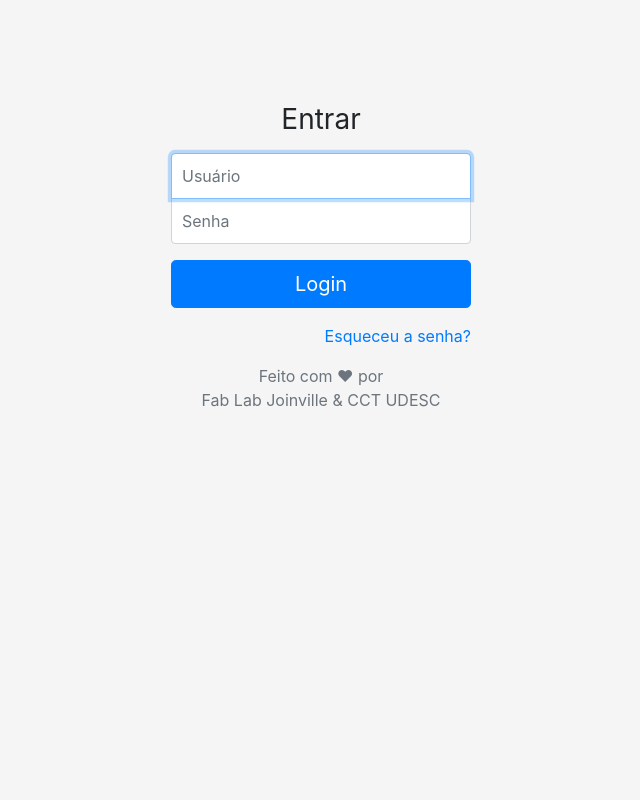
After one commit to kammradt/covid-sc, a Django app: template templates/registration/login.html in a window 1280 px wide. The commit adds this page. Shown: the whole page, without its empty margins (319-959 px from the left). Run offline with Django 3.2, Linux system fonts and the light colour scheme; the template is opened without the code that fills it, so the values that code supplies are empty; some libraries are stand-ins or nearby versions.

Commit message:
Add base templates for registration and login forms (#25)
Co-authored-by: Alan Fachini <alfakini@gmail.com>

```diff
--- a/covid_sc/urls.py
+++ b/covid_sc/urls.py
@@ -14,10 +14,12 @@ Including another URLconf
     2. Add a URL to urlpatterns:  path('blog/', include('blog.urls'))
 """
 from django.contrib import admin
-from django.urls import path
+from django.urls import include, path
 from apps.hospitals.views import index
+
 
 urlpatterns = [
     path('admin/', admin.site.urls),
+    path('accounts/', include('django.contrib.auth.urls')),
     path('', index),
 ]
--- /dev/null
+++ b/static/css/base.css
@@ -0,0 +1,46 @@
+
+html,
+body {
+  height: 100%;
+}
+
+.registration-container {
+  display: -ms-flexbox;
+  display: flex;
+  -ms-flex-align: center;
+  align-items: center;
+  padding-top: 40px;
+  padding-bottom: 40px;
+  background-color: #f5f5f5;
+}
+
+.form-signin {
+  width: 100%;
+  max-width: 330px;
+  padding: 15px;
+  margin: auto;
+}
+
+.form-signin .checkbox {
+  font-weight: 400;
+}
+.form-signin .form-control {
+  position: relative;
+  box-sizing: border-box;
+  height: auto;
+  padding: 10px;
+  font-size: 16px;
+}
+.form-signin .form-control:focus {
+  z-index: 2;
+}
+.form-signin input[type="email"] {
+  margin-bottom: -1px;
+  border-bottom-right-radius: 0;
+  border-bottom-left-radius: 0;
+}
+.form-signin input[type="password"] {
+  margin-bottom: 10px;
+  border-top-left-radius: 0;
+  border-top-right-radius: 0;
+}
--- a/templates/base.html
+++ b/templates/base.html
@@ -9,6 +9,7 @@
     <title>Secretaria do Estado de Saúde</title>
 
     <link rel="stylesheet" href="{% static 'css/bootstrap.min.css' %}">
+    <link rel="stylesheet" href="{% static 'css/base.css' %}">
 
     <!-- HTML5 shim and Respond.js for IE8 support of HTML5 elements and media queries -->
     <!-- WARNING: Respond.js doesn't work if you view the page via file:// -->
@@ -17,7 +18,7 @@
       <script src="https://oss.maxcdn.com/respond/1.4.2/respond.min.js"></script>
     <![endif]-->
   </head>
-  <body>
+  <body class="{% block bodyclass %}{% endblock %}">
     <nav></nav>
 
     {% block content %}{% endblock %}
--- a/templates/index.html
+++ b/templates/index.html
@@ -7,12 +7,6 @@
     <h1 class="cover-heading">COVID-19 Santa Catarina.</h1>
     <p class="lead">Work in Progress...</p>
   </main>
-
-  <footer class="mastfoot mt-auto">
-    <div class="inner">
-      <p>Made with &#10084; by Fab Lab Joinville & CCT UDESC.</p>
-    </div>
-  </footer>
 </div>
 
 {% endblock %}
--- /dev/null
+++ b/templates/registration/login.html
@@ -0,0 +1,40 @@
+{% extends "base.html" %}
+
+{% block bodyclass %}text-center registration-container{% endblock %}
+
+{% block content %}
+
+  {% if form.errors %}
+    <p>Your username and password didn't match. Please try again.</p>
+  {% endif %}
+
+  {% if next %}
+    {% if user.is_authenticated %}
+      <p>Your account doesn't have access to this page. To proceed,
+      please login with an account that has access.</p>
+    {% else %}
+      <p>Please login to see this page.</p>
+    {% endif %}
+  {% endif %}
+
+  <form class="form-signin mt-5" method="post" action="{% url 'login' %}">
+    {% csrf_token %}
+
+    <h1 class="h3 mb-3 font-weight-normal text-center">Entrar</h1>
+
+    <label for="inputEmail" class="sr-only">Usuário</label>
+    <input type="email" id="id_username" class="form-control" name="username" placeholder="Usuário" autocapitalize="none" autocomplete="username" maxlength="150" required autofocus>
+
+    <label for="inputPassword" class="sr-only">Senha</label>
+    <input type="password" id="id_password" class="form-control" name="password" placeholder="Senha" autocomplete="current-password" required>
+
+    <div class="mt-3">
+      <input class="btn btn-lg btn-primary btn-block" type="submit" value="Login" />
+      <input type="hidden" name="next" value="{{ next }}" />
+      <p class="text-right mt-3"><a href="{% url 'password_reset' %}">Esqueceu a senha?</a></p>
+    </div>
+
+    <p class="text-center text-muted">Feito com &#10084; por <br> Fab Lab Joinville & CCT UDESC</p>
+  </form>
+
+{% endblock %}
--- /dev/null
+++ b/templates/registration/password_reset_complete.html
@@ -0,0 +1,6 @@
+{% extends "base.html" %}
+
+{% block content %}
+  <h1>The password has been changed!</h1>
+  <p><a href="{% url 'login' %}">log in again?</a></p>
+{% endblock %}
--- /dev/null
+++ b/templates/registration/password_reset_done.html
@@ -0,0 +1,6 @@
+{% extends "base.html" %}
+
+
+{% block content %}
+  <p>We've emailed you instructions for setting your password. If they haven't arrived in a few minutes, check your spam folder.</p>
+{% endblock %}
--- /dev/null
+++ b/templates/registration/password_reset_email.html
@@ -0,0 +1,3 @@
+
+Someone asked for password reset for email {{ email }}. Follow the link below:
+{{ protocol}}://{{ domain }}{% url 'password_reset_confirm' uidb64=uid token=token %}
```
Also changed, not shown: templates/registration/logged_out.html (added, +12 -0 lines), templates/registration/password_reset_confirm.html (added, +29 -0 lines), templates/registration/password_reset_form.html (added, +18 -0 lines).
